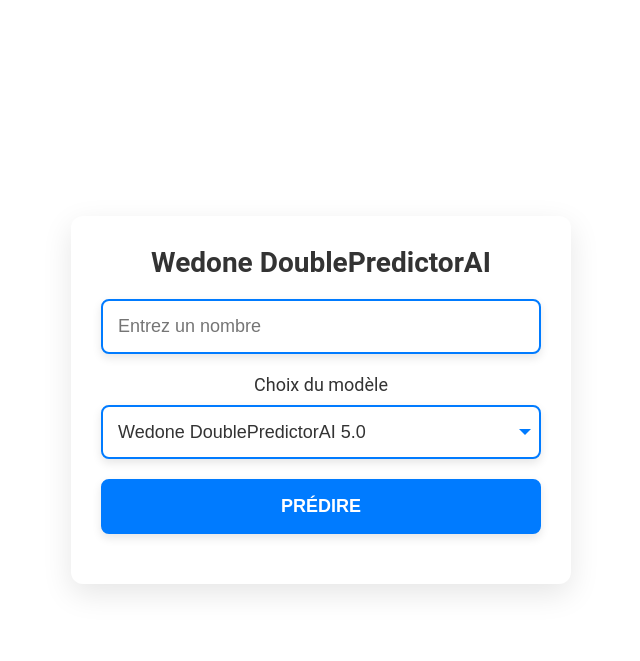
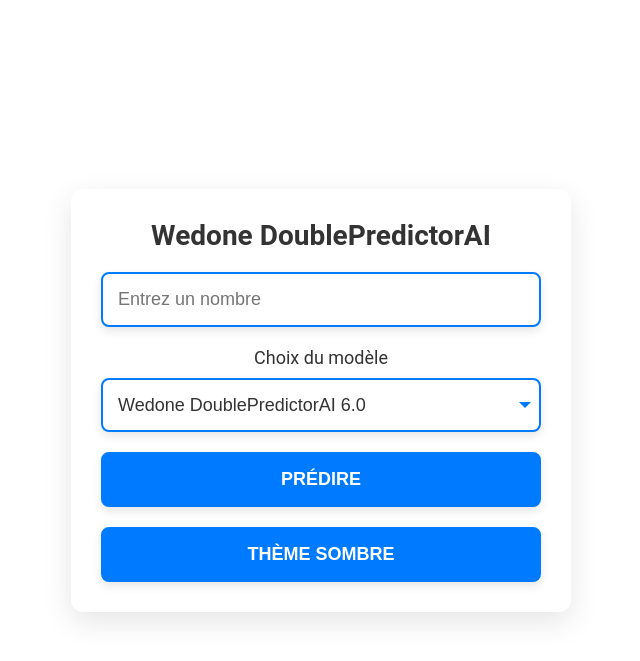
Before and after one commit to WedoneOfficiel/Wedone-DoublePredictorAI, a Flask app: page / in a window 1280 px wide. Shown: the top 661 px of the page, without its empty margins (319-959 px from the left). Run offline with Flask 3, Linux system fonts and the light colour scheme.

Commit message:
Add files via upload

```diff
--- a/ia.py
+++ b/ia.py
@@ -18,10 +18,10 @@ sortie = np.array([2, 4, 6, 8, 10])
 model.compile(loss='mean_squared_error', optimizer='adam')
 
 # Entraînement du modèle
-model.fit(x=entree, y=sortie, epochs=100000)
+model.fit(x=entree, y=sortie, epochs=200000)
 
 # Sauvegarde du modèle
-model.save("Wedone_DoublePredictorAI5.keras")
+model.save("Wedone_DoublePredictorAI6.keras")
 
 # Boucle de prédiction
 while True:
--- a/static/script.js
+++ b/static/script.js
@@ -21,3 +21,52 @@ function makePrediction() {
         document.getElementById('result').innerText = `Erreur: ${error}`;
     });
 }
+
+// Fonction pour mettre à jour le texte du bouton en fonction de l'état du thème
+function updateThemeToggleButton() {
+    const body = document.body;
+    const themeToggle = document.getElementById("themeToggle");
+    if (body.classList.contains("dark-mode")) {
+        themeToggle.textContent = "Thème Clair";
+    } else {
+        themeToggle.textContent = "Thème Sombre";
+    }
+}
+
+// Fonction pour activer le thème sombre
+function enableDarkMode() {
+    const body = document.body;
+    body.classList.add("dark-mode");
+    // Enregistrer le choix de l'utilisateur dans le localStorage
+    localStorage.setItem("theme", "dark");
+    updateThemeToggleButton();
+}
+
+// Fonction pour désactiver le thème sombre
+function disableDarkMode() {
+    const body = document.body;
+    body.classList.remove("dark-mode");
+    // Enregistrer le choix de l'utilisateur dans le localStorage
+    localStorage.setItem("theme", "light");
+    updateThemeToggleButton();
+}
+
+// Fonction pour activer/désactiver le thème sombre
+function toggleDarkMode() {
+    const body = document.body;
+    // Vérifier si le thème sombre est déjà activé
+    const isDarkMode = body.classList.contains("dark-mode");
+    if (isDarkMode) {
+        disableDarkMode();
+    } else {
+        enableDarkMode();
+    }
+}
+
+// Vérifier si l'utilisateur a déjà choisi un thème et l'appliquer
+document.addEventListener("DOMContentLoaded", function() {
+    const savedTheme = localStorage.getItem("theme");
+    if (savedTheme === "dark") {
+        enableDarkMode();
+    }
+});
--- a/static/style.css
+++ b/static/style.css
@@ -128,7 +128,6 @@ select option {
 }
 
 /* Icône personnalisée pour la liste déroulante */
-/* Icône personnalisée pour la liste déroulante */
 .select-wrapper {
     position: relative;
 }
--- a/templates/index.html
+++ b/templates/index.html
@@ -20,7 +20,8 @@
                     <option value="Wedone_DoublePredictorAI2">Wedone DoublePredictorAI 2.0</option>
                     <option value="Wedone_DoublePredictorAI3">Wedone DoublePredictorAI 3.0</option>
                     <option value="Wedone_DoublePredictorAI4">Wedone DoublePredictorAI 4.0</option>
-                    <option value="Wedone_DoublePredictorAI5" selected>Wedone DoublePredictorAI 5.0</option>
+                    <option value="Wedone_DoublePredictorAI5">Wedone DoublePredictorAI 5.0</option>
+                    <option value="Wedone_DoublePredictorAI6" selected>Wedone DoublePredictorAI 6.0</option>
                 </select>
             </div>
         </div>
@@ -28,6 +29,7 @@
             <button class="btn" onclick="makePrediction()">Prédire</button>
         </div>
         <div class="result" id="result"></div>
+        <button id="themeToggle" onclick="toggleDarkMode()">Thème Sombre</button>
     </div>
     <script src="{{ url_for('static', filename='script.js') }}"></script>
 </body>
```
Also changed, not shown: 1 other file.
